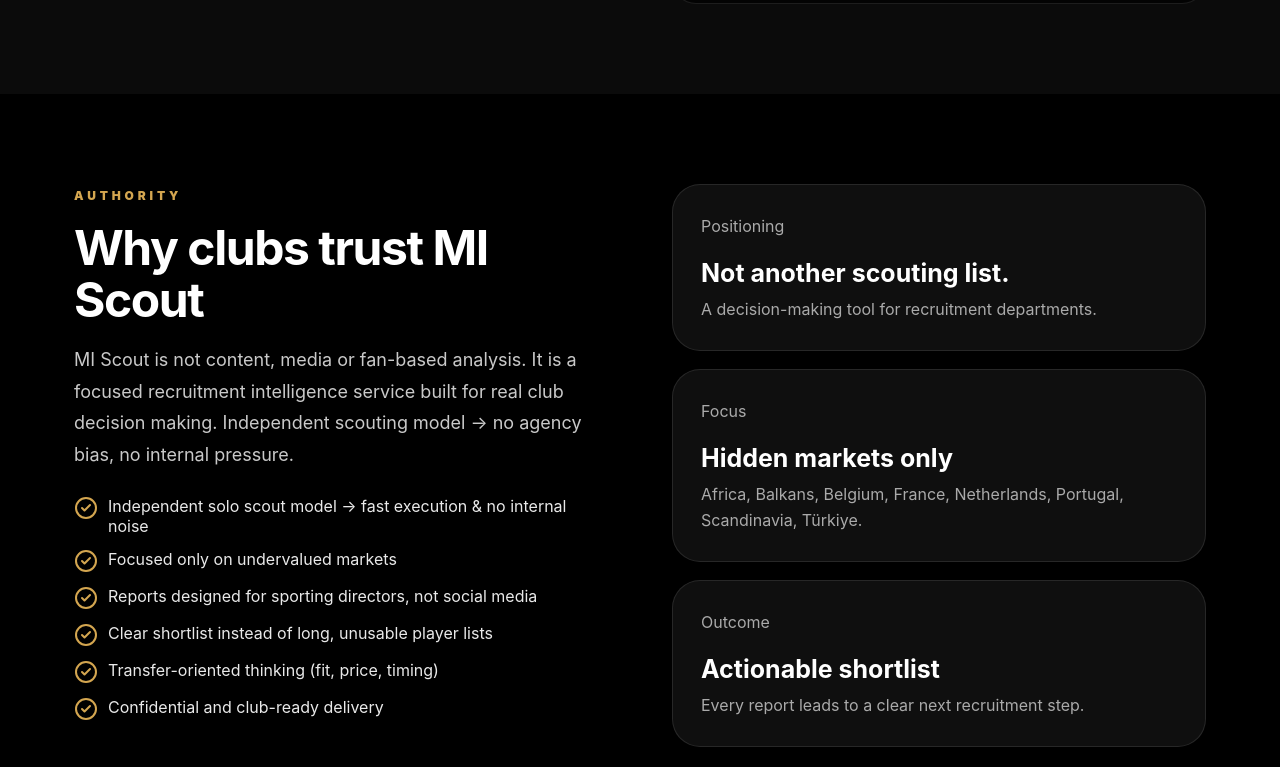
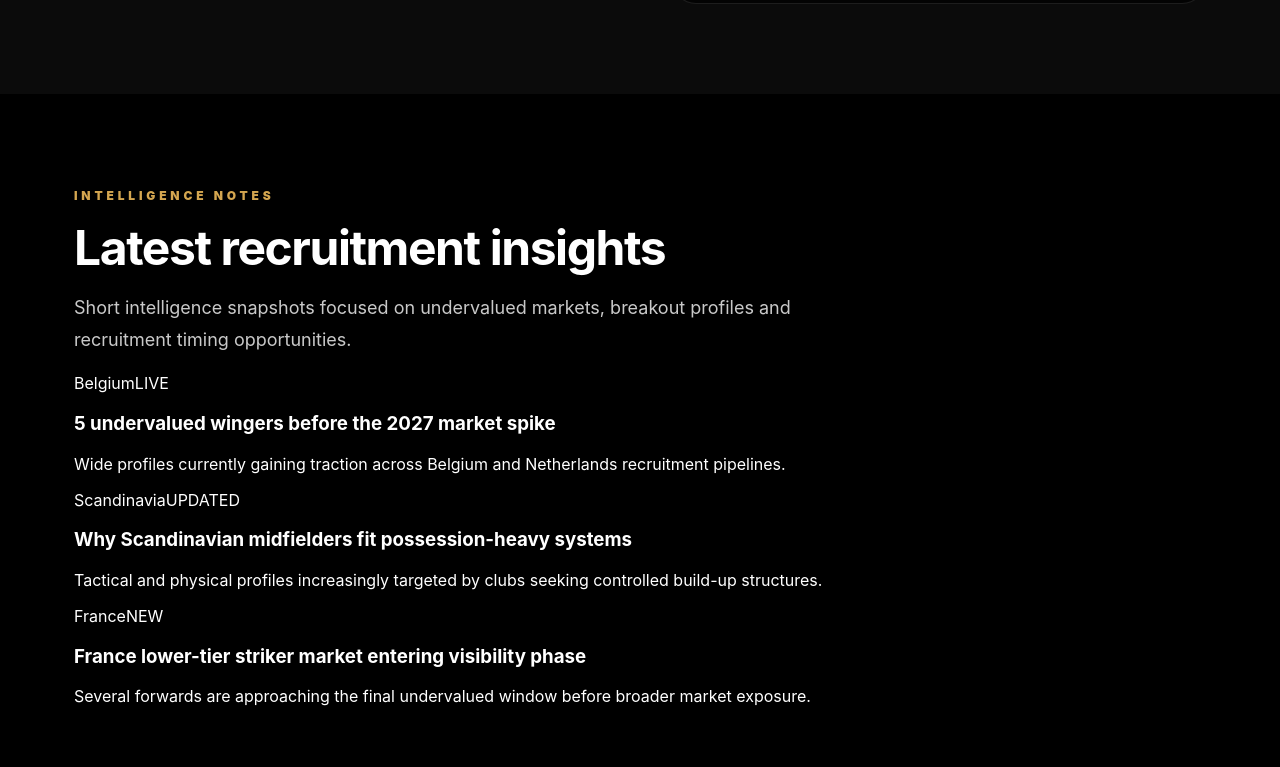
Before and after one commit to miscoutpro/mi-scout-site, a React (Vite) app: page / in a window 1280 px wide. Shown: the part 4853-5620 px from the top of the page. Built offline with nearby package versions, Linux system fonts and the light colour scheme.

Commit message:
Update main.jsx

```diff
--- a/src/main.jsx
+++ b/src/main.jsx
@@ -298,7 +298,72 @@
           </div>
         </div>
       </section>
+<section id="insights" className="section container">
 
+  <div className="section-head">
+    <span>Intelligence Notes</span>
+
+    <h2>Latest recruitment insights</h2>
+
+    <p>
+      Short intelligence snapshots focused on undervalued markets,
+      breakout profiles and recruitment timing opportunities.
+    </p>
+  </div>
+
+  <div className="insights-grid">
+
+    <article className="insight-card">
+      <div className="insight-meta">
+        <span>Belgium</span>
+        <span>LIVE</span>
+      </div>
+
+      <h3>
+        5 undervalued wingers before the 2027 market spike
+      </h3>
+
+      <p>
+        Wide profiles currently gaining traction across Belgium and
+        Netherlands recruitment pipelines.
+      </p>
+    </article>
+
+    <article className="insight-card">
+      <div className="insight-meta">
+        <span>Scandinavia</span>
+        <span>UPDATED</span>
+      </div>
+
+      <h3>
+        Why Scandinavian midfielders fit possession-heavy systems
+      </h3>
+
+      <p>
+        Tactical and physical profiles increasingly targeted by clubs
+        seeking controlled build-up structures.
+      </p>
+    </article>
+
+    <article className="insight-card">
+      <div className="insight-meta">
+        <span>France</span>
+        <span>NEW</span>
+      </div>
+
+      <h3>
+        France lower-tier striker market entering visibility phase
+      </h3>
+
+      <p>
+        Several forwards are approaching the final undervalued window
+        before broader market exposure.
+      </p>
+    </article>
+
+  </div>
+
+</section>
       <section id="authority" className="section container">
         <div className="two-col">
           <div>
```
